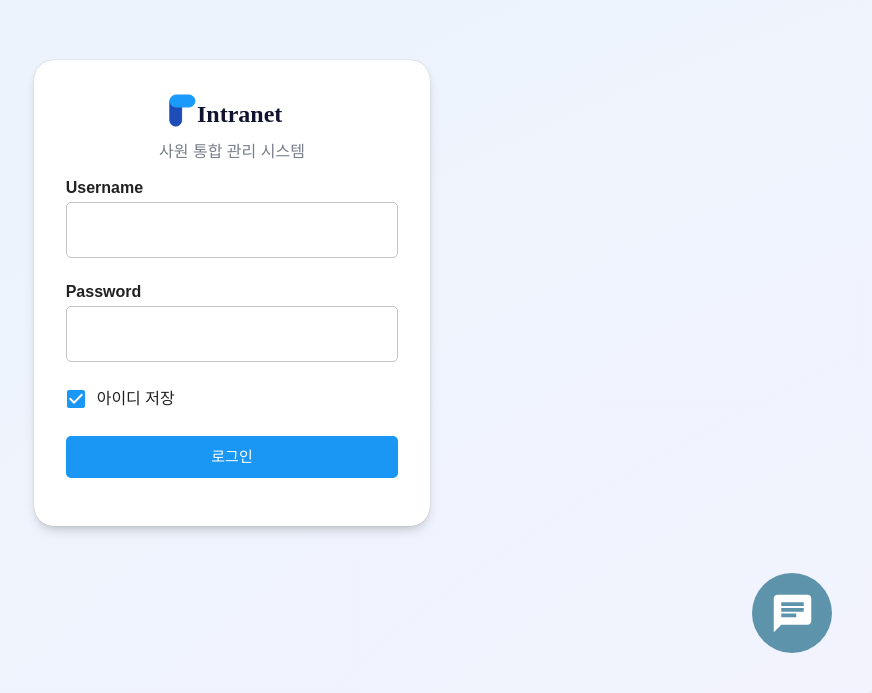
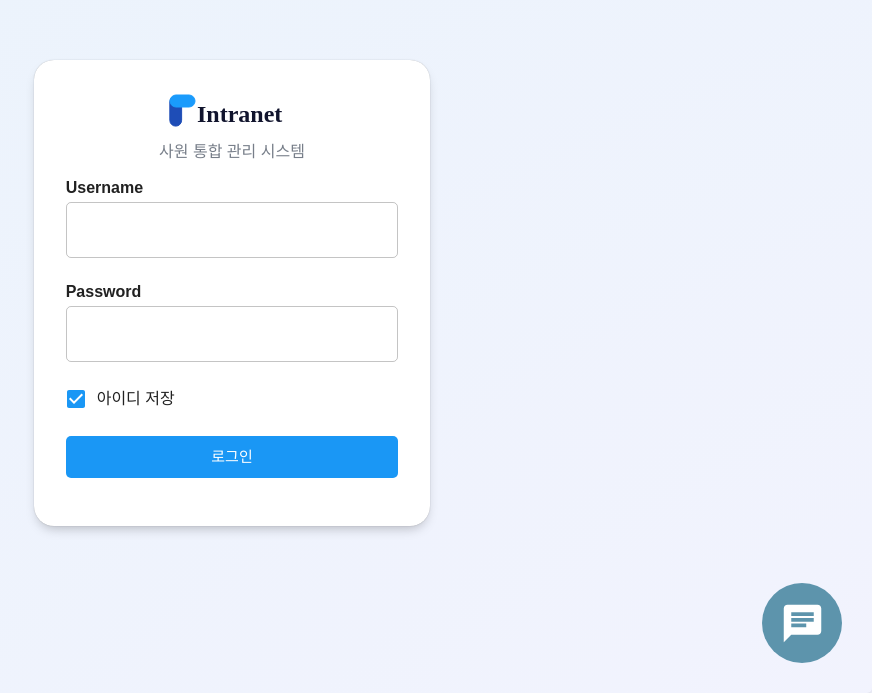
Before and after one commit to for-a-day/intranet-front, a React (Create React App) app: page /login in a window 1280 px wide. Shown: the part 107-800 px from the top of the page, without its empty margins (408-1280 px from the left). Built offline with nearby package versions, Linux system fonts and the light colour scheme.

Commit message:
채팅 아이콘 작게

```diff
--- a/src/components/chat/Chat.css
+++ b/src/components/chat/Chat.css
@@ -1,7 +1,7 @@
 .chat-button {
     position: fixed;
-    bottom: 40px;
-    right: 40px;
+    bottom: 30px;
+    right: 30px;
     width: 80px;
     height: 80px;
     background-color: rgb(93, 148, 172);
```
